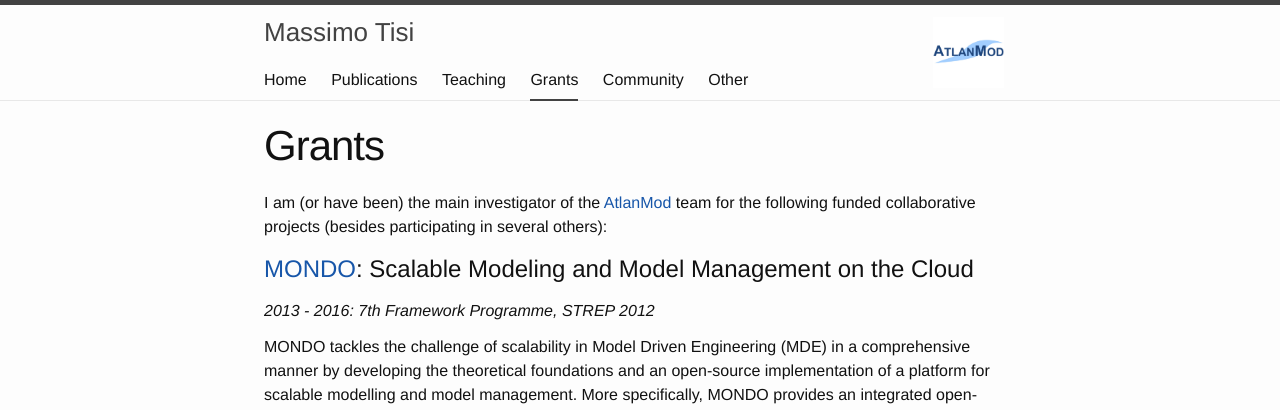
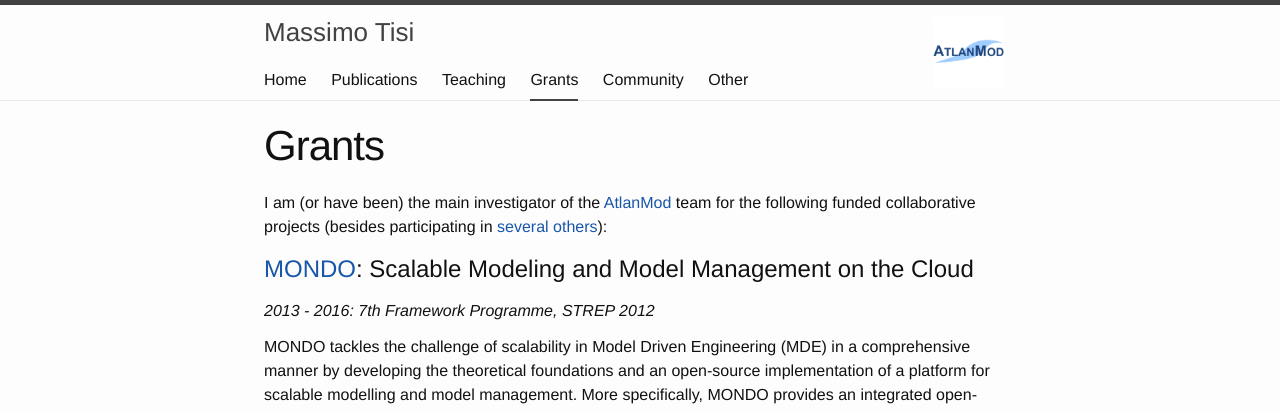
Before and after one commit to massimotisi/massimotisi.github.io, a Jekyll site: the page built from grants.md, in a window 1280 px wide. Shown: the top 410 px of the page. Built offline with Jekyll 4.4.1, drawn with Linux system fonts in a browser that asks for light colours; part of the change alters nothing that is shown.

```diff
--- a/grants.md
+++ b/grants.md
@@ -4,7 +4,7 @@ title: Grants
 order: 3
 ---
 
-I am (or have been) the main investigator of the [AtlanMod](http://web.emn.fr/x-info/atlanmod/index.php?title=Main_Page) team for the following funded collaborative projects (besides participating in several others):
+I am (or have been) the main investigator of the [AtlanMod](http://web.emn.fr/x-info/atlanmod/index.php?title=Main_Page) team for the following funded collaborative projects (besides participating in [several others](http://web.emn.fr/x-info/atlanmod/index.php?title=Projects)):
 
 # [MONDO](http://www.mondo-project.org/): Scalable Modeling and Model Management on the Cloud
 *2013 - 2016: 7th Framework Programme, STREP 2012*
```
